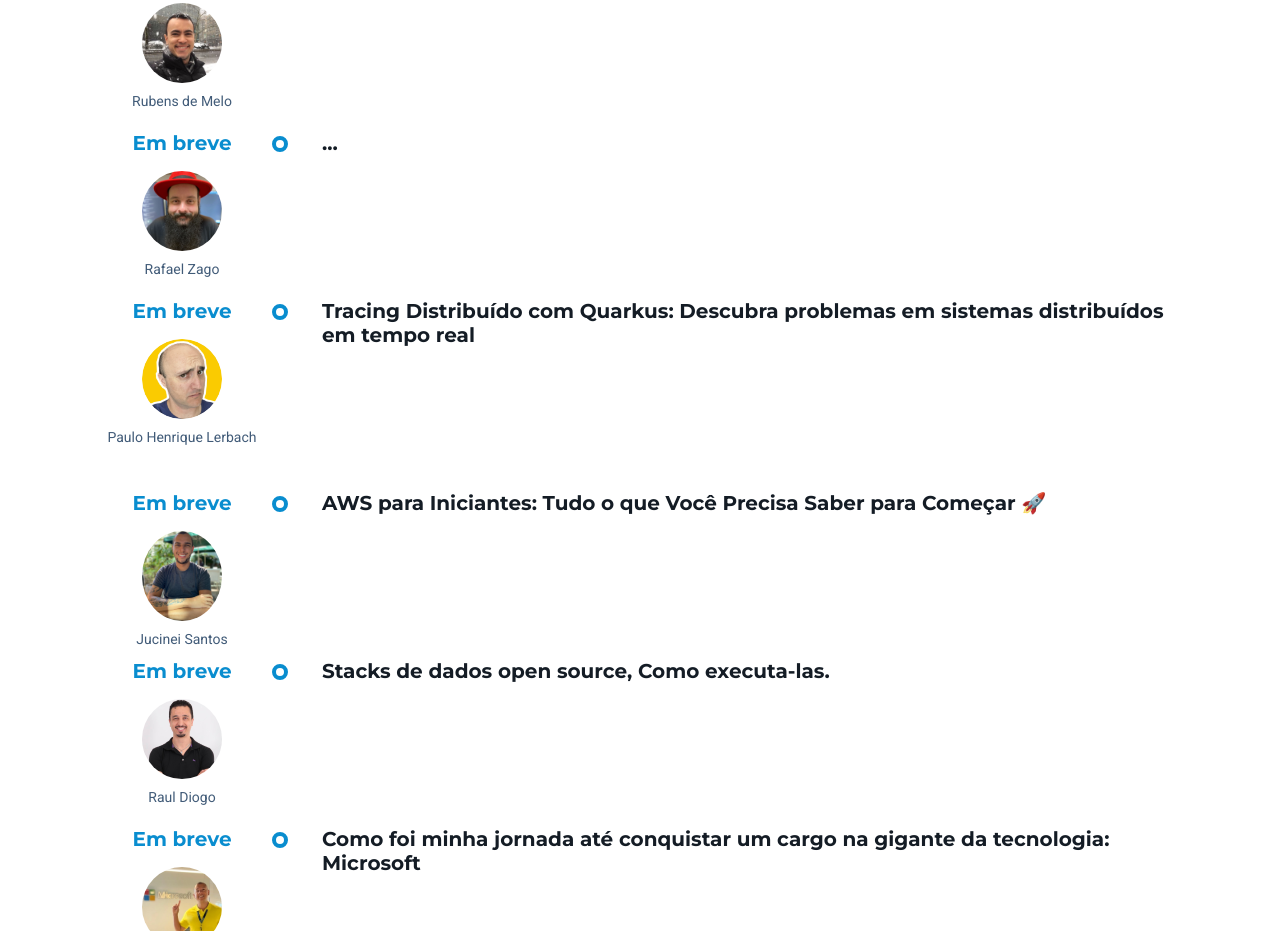
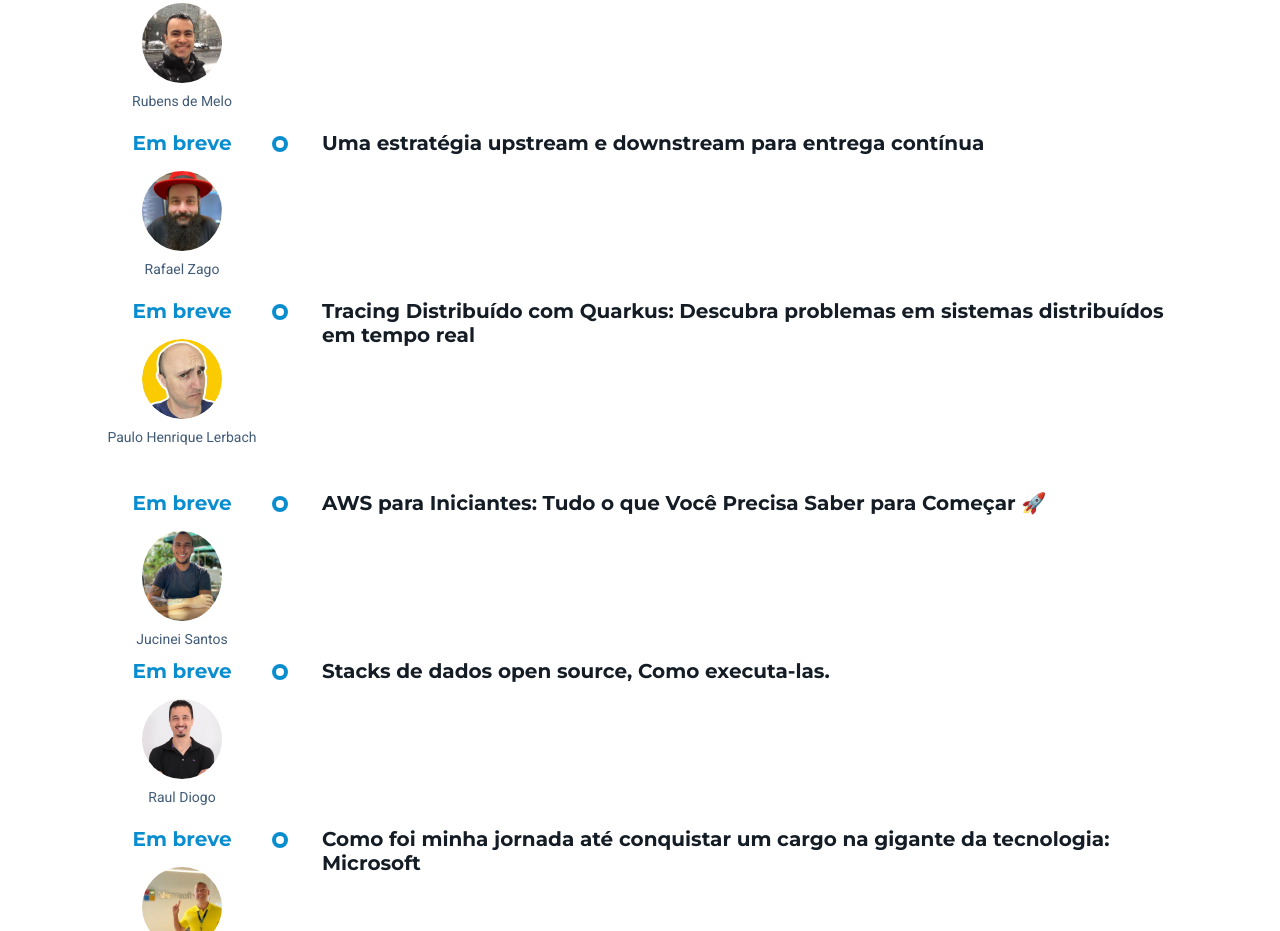
Before and after one commit to DanSilva41/website-capitaltech, a website: page index.html in a window 1280 px wide. Shown: the part 4077-5008 px from the top of the page. Drawn offline with Linux system fonts and the light colour scheme.

Commit message:
Feat: update schedule

```diff
--- a/index.html
+++ b/index.html
@@ -727,7 +727,7 @@
 							</div>
 						</div>
 						<div class="content">
-							<h3 class="title mb-3">...</h3>
+							<h3 class="title mb-3">Uma estratégia upstream e downstream para entrega contínua</h3>
 							<!-- <div class="location mb-3"><i class="fas fa-map-marker-alt me-2"></i>Conference Room A</div> -->
 							<br />
 							<br />
```
